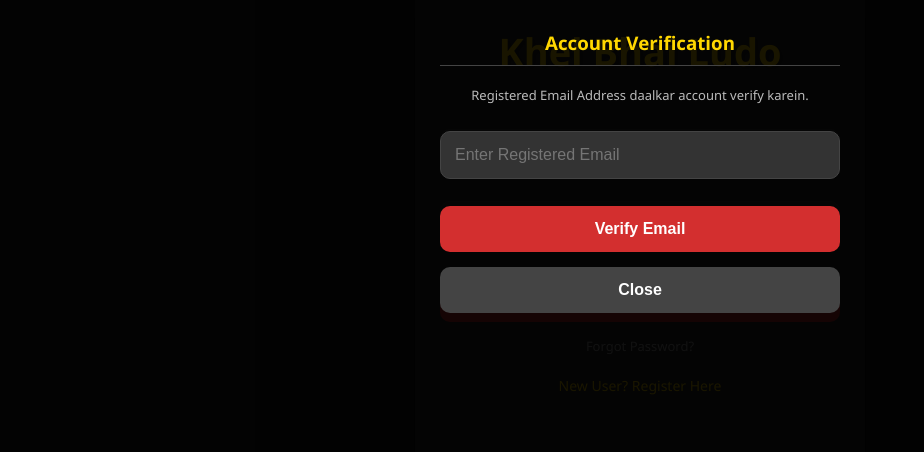
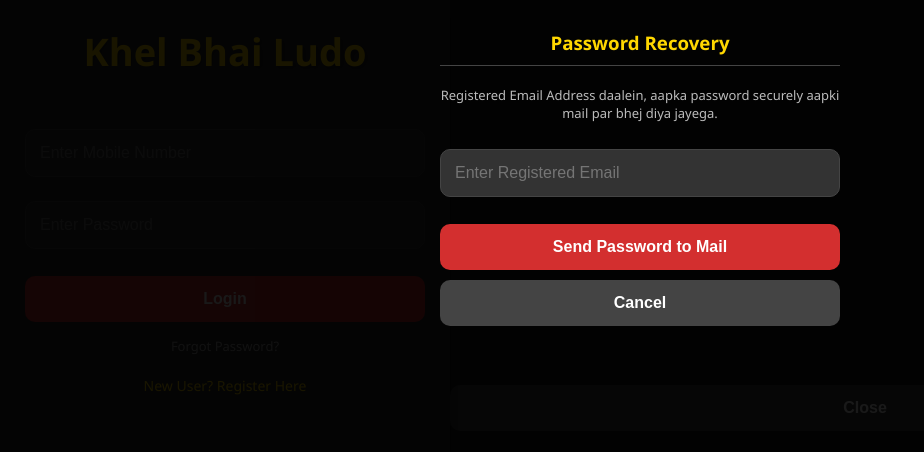
Before and after one commit to KheloBhaiLudo/khelbhailudo, a website: page index.html in a window 1280 px wide. Both pictures are taken after a click on the element "Forgot Password?". Shown: the whole page, without its empty margins (0-924 px from the left). Drawn offline with Linux system fonts and the light colour scheme.

Commit message:
Update index.html

```diff
--- a/index.html
+++ b/index.html
@@ -52,17 +52,18 @@
     <div class="link-text" onclick="toggleModal('regModal', true)">New User? Register Here</div>
 </div>
 
-<!-- 📩 SECURE TWO-STEP PASSWORD RECOVERY POPUP -->
+<!-- 📩 SECURE EMAIL DRIVEN PASSWORD RECOVERY POPUP -->
 <div id="forgotModal" class="modal">
     <div class="modal-content" style="max-width: 400px; text-align: center;">
-        <h3 style="color: var(--gold); margin-top:0;">Account Verification</h3>
+        <h3 style="color: var(--gold); margin-top:0;">Password Recovery</h3>
 
-        <!-- Step 1: Email Input Form -->
-        <div id="forgotInputSection">
-            <p style="color: #bbb; font-size: 13px; margin-bottom: 15px;">Registered Email Address daalkar account verify karein.</p>
-            <input type="email" id="forgotEmail" placeholder="Enter Registered Email">
-            <button id="forgotSubmitBtn" onclick="submitForgotPassword()">Verify Email</button>
-        </div>
+        <p style="color: #bbb; font-size: 13px; margin-bottom: 15px;">Registered Email Address daalein, aapka password securely aapki mail par bhej diya jayega.</p>
+        <input type="email" id="forgotEmail" placeholder="Enter Registered Email">
+
+        <button id="forgotSubmitBtn" onclick="submitForgotPassword()">Send Password to Mail</button>
+        <button style="background:#444; margin-top:10px; width: 100%;" onclick="toggleModal('forgotModal', false)">Cancel</button>
+    </div>
+</div>
 
         <!-- Step 2: Mobile Security Challenge (Initially Hidden) -->
         <div id="forgotMobileChallengeSection" style="display: none; margin-top: 15px;">
@@ -156,44 +157,41 @@ async function loginWithPassword() {
     }
 }
 
-// 🔥 STEP 1: EMAIL VERIFY KARO AUR CHALLENGE MODE TRIGGER KARO
+// 🔥 SEND PASSWORD SECURELY TO REGISTERED EMAIL VIA API RELAY
 async function submitForgotPassword() {
     const email = document.getElementById('forgotEmail').value.trim();
     const btn = document.getElementById('forgotSubmitBtn');
 
-    if(!email) return alert("Kripya apni Email Address daalein!");
+    if(!email) return alert("Kripya apna Email Address daalein!");
 
     btn.disabled = true;
-    btn.innerText = "Checking...";
+    btn.innerText = "Sending Mail...";
 
     try {
         const response = await fetch(`${API_BASE}/auth/forgot-password`, {
             method: 'POST',
             headers: { 'Content-Type': 'application/json' },
-            body: JSON.stringify({ email: email })
+            body: JSON.stringify({ email })
         });
 
         const data = await response.json();
 
-        if (data.success && data.step === 1) {
-            // Challenge screen load karein
-            document.getElementById('challengeUser').innerText = data.username;
-            document.getElementById('challengeMobile').innerText = data.maskedMobile;
-
-            // Forms switch karein
-            document.getElementById('forgotInputSection').style.display = 'none';
-            document.getElementById('forgotMobileChallengeSection').style.display = 'block';
+        if (data.success) {
+            alert("📩 SUCCESS!\nAapka password aapke registered Email ID par safely bhej diya gaya hai.\nKripya apna Inbox ya Spam folder check karein.");
+            toggleModal('forgotModal', false);
+            document.getElementById('forgotEmail').value = '';
         } else {
             alert("Error: " + data.error);
         }
     } catch (error) {
         console.error(error);
-        alert("Failed to sync recovery pipeline.");
+        alert("Failed to connect with mail server pipeline.");
     } finally {
         btn.disabled = false;
-        btn.innerText = "Verify Email";
+        btn.innerText = "Send Password to Mail";
     }
 }
+
 
 // 🔥 STEP 2: POORA MOBILE NUMBER INJECT KARKE ASLI PASSWORD DEKHO
 async function verifyMobileAndReveal() {
```
